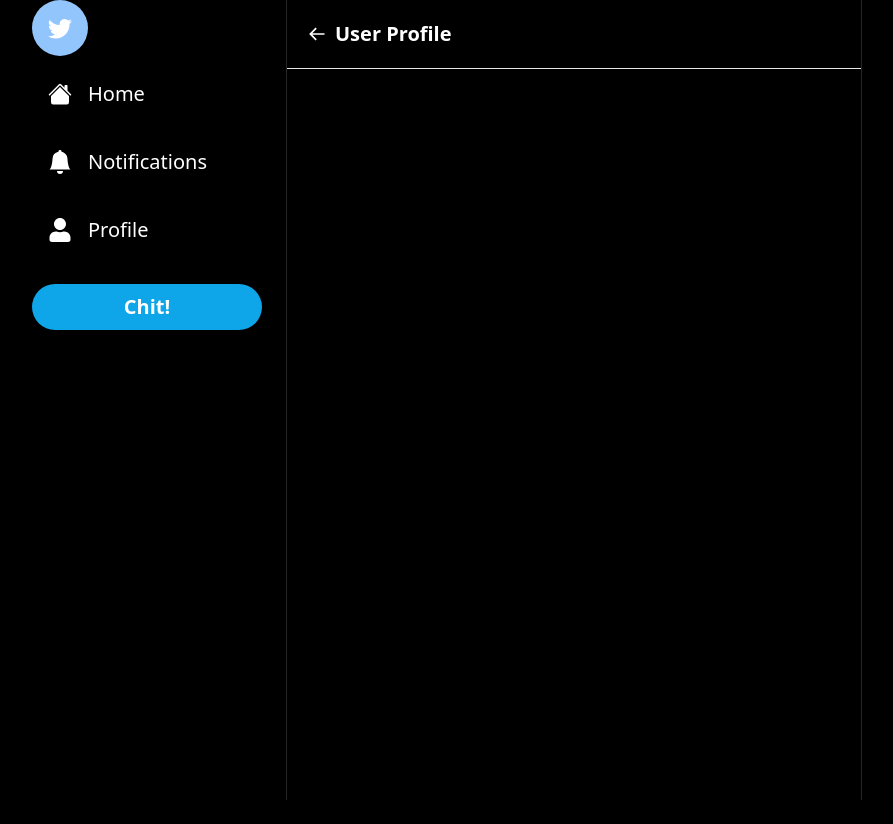
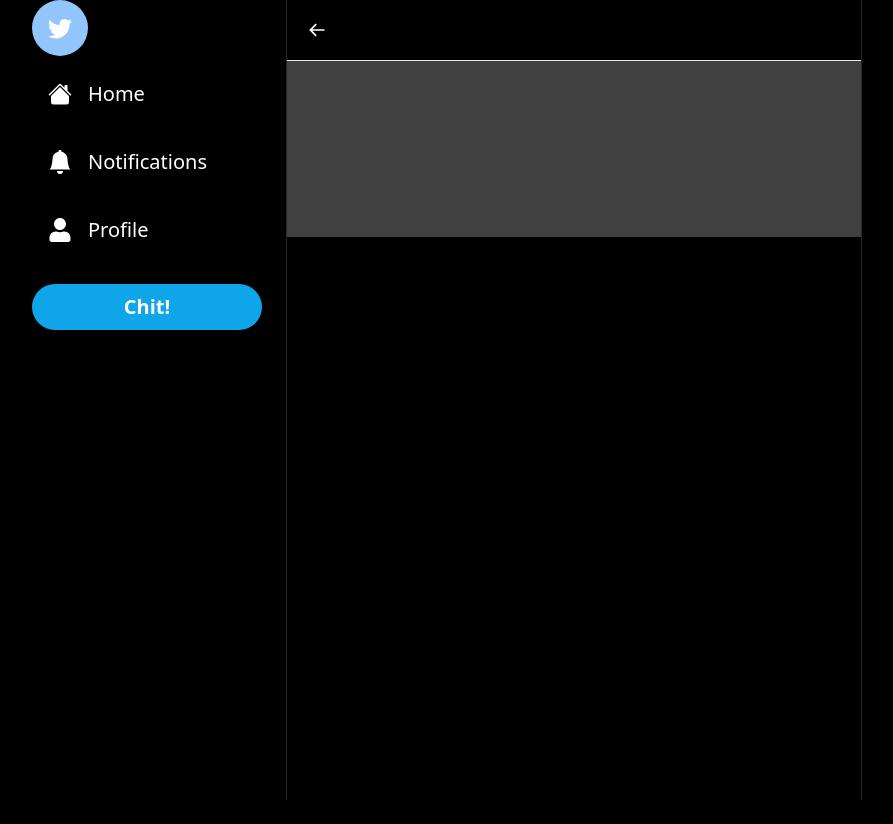
Before and after one commit to AMANN23/Chitter-App, a Next.js app: page /users/1 in a window 1280 px wide. Shown: the whole page, without its empty margins (66-959 px from the left). Built offline with nearby package versions, Linux system fonts and the light colour scheme; no server answers; the database is empty.

Commit message:
Cover Placeholder added

```diff
--- /dev/null
+++ b/components/users/UserHero.tsx
@@ -0,0 +1,22 @@
+import Image from "next/image";
+import useUser from "@/hooks/useUser";
+
+import Avatar from "../Avatar";
+
+interface UserHeroProps {
+  userId: string;
+}
+
+const UserHero: React.FC<UserHeroProps> = ({ userId }) => {
+  const { data: fetchedUser } = useUser(userId);
+
+  return (
+    <>
+      <div>
+        <div className="bg-neutral-700 h-44 relative"></div>
+      </div>
+    </>
+  );
+};
+
+export default UserHero;
--- a/pages/users/[userId].tsx
+++ b/pages/users/[userId].tsx
@@ -1,5 +1,6 @@
 import Header from "@/components/Header";
 import useUser from "@/hooks/useUser";
+import UserHero from "@/components/users/UserHero";
 
 import { useRouter } from "next/router";
 import { ClipLoader } from "react-spinners";
@@ -27,7 +28,8 @@ const UserView = () => {
 
   return (
     <>
-      <Header showBackArrow label="User Profile" />
+      <Header showBackArrow label={fetchedUser?.name} />
+      <UserHero userId={userId as string} />
     </>
   );
 };
```
